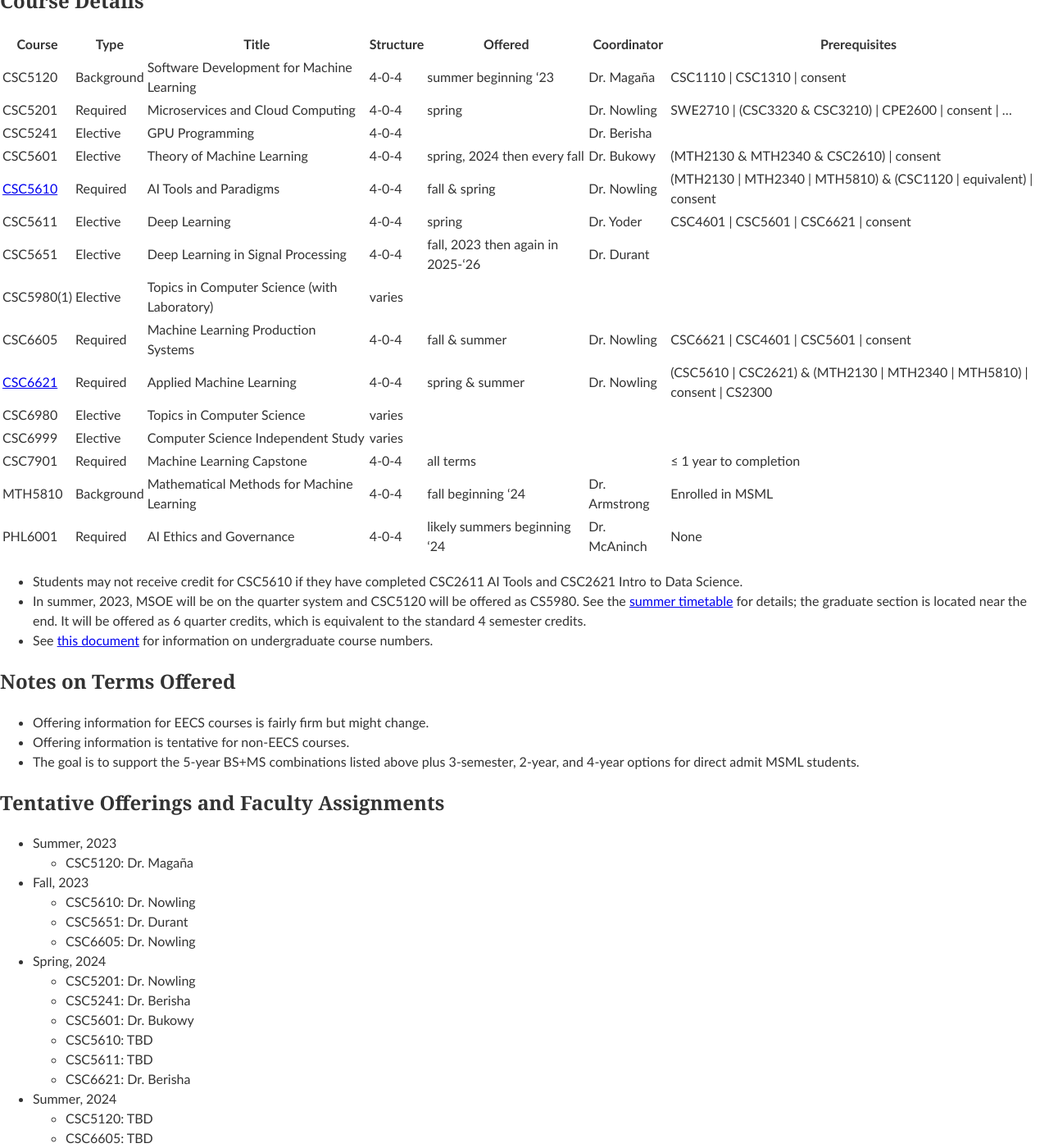
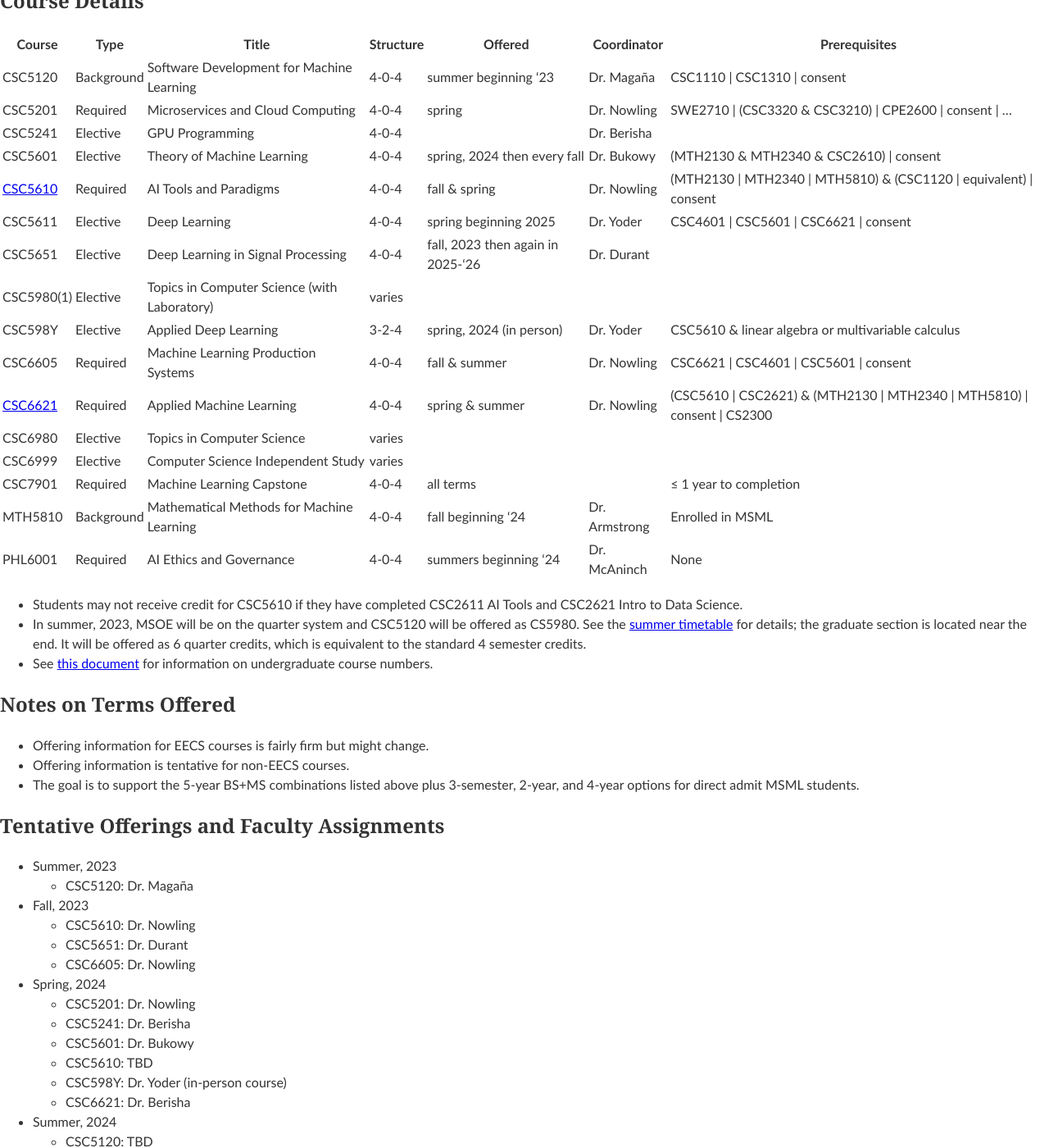
Before and after one commit to edurant/edurant.github.io, a Jekyll site: the page built from advising/msml.md, in a window 1280 px wide and 1400 px high, scrolled down 2260 px. Shown: the whole window at 82% size. Built offline with Jekyll 4.4.1, drawn with Linux system fonts in a browser that asks for light colours; our own code applies the rules of GitHub Pages for plain Markdown files; some of the changed text lies outside the part shown.

Commit message:
MSML course offering updates

```diff
--- a/advising/msml.md
+++ b/advising/msml.md
@@ -78,16 +78,17 @@ CSC5201 | Required | Microservices and Cloud Computing | 4-0-4 | spring | Dr. No
 CSC5241 | Elective | GPU Programming | 4-0-4 | | Dr. Berisha
 CSC5601 | Elective | Theory of Machine Learning | 4-0-4 | spring, 2024 then every fall | Dr. Bukowy | (MTH2130 &amp; MTH2340 &amp; CSC2610) &#124; consent
 [CSC5610](https://catalog.msoe.edu/preview_course_nopop.php?catoid=30&coid=38207&) | Required | AI Tools and Paradigms | 4-0-4 | fall &amp; spring | Dr. Nowling | (MTH2130 &#124; MTH2340 &#124; MTH5810) &amp; (CSC1120 &#124; equivalent) &#124; consent
-CSC5611 | Elective | Deep Learning | 4-0-4 | spring | Dr. Yoder | CSC4601 &#124; CSC5601 &#124; CSC6621 &#124; consent
+CSC5611 | Elective | Deep Learning | 4-0-4 | spring beginning 2025 | Dr. Yoder | CSC4601 &#124; CSC5601 &#124; CSC6621 &#124; consent
 CSC5651 | Elective | Deep Learning in Signal Processing | 4-0-4 | fall, 2023 then again in 2025-&lsquo;26 | Dr. Durant
 CSC5980(1) | Elective | Topics in Computer Science (with Laboratory) | varies
+CSC598Y | Elective | Applied Deep Learning | 3-2-4 | spring, 2024 (in person) | Dr. Yoder | CSC5610 &amp; linear algebra or multivariable calculus
 CSC6605 | Required | Machine Learning Production Systems | 4-0-4 | fall &amp; summer | Dr. Nowling | CSC6621 &#124; CSC4601 &#124; CSC5601 &#124; consent
 [CSC6621](https://catalog.msoe.edu/preview_course_nopop.php?catoid=30&coid=38208&) | Required | Applied Machine Learning | 4-0-4 | spring &amp; summer | Dr. Nowling | (CSC5610 &#124; CSC2621) &amp; (MTH2130 &#124; MTH2340 &#124; MTH5810) &#124; consent &#124; CS2300
 CSC6980 | Elective | Topics in Computer Science | varies
 CSC6999 | Elective | Computer Science Independent Study | varies
 CSC7901 | Required | Machine Learning Capstone | 4-0-4 | all terms | | ≤ 1 year to completion
 MTH5810 | Background | Mathematical Methods for Machine Learning | 4-0-4 | fall beginning &lsquo;24 | Dr. Armstrong | Enrolled in MSML
-PHL6001 | Required | AI Ethics and Governance | 4-0-4 | likely summers beginning &lsquo;24 | Dr. McAninch | None
+PHL6001 | Required | AI Ethics and Governance | 4-0-4 | summers beginning &lsquo;24 | Dr. McAninch | None
 
 * Students may not receive credit for CSC5610 if they have completed CSC2611 AI Tools and CSC2621 Intro to Data Science.
 * In summer, 2023, MSOE will be on the quarter system and CSC5120 will be offered as CS5980. See the [summer timetable](https://msoe.s3.amazonaws.com/files/resources/2023-q4-schedule-of-classes.pdf) for details; the graduate section is located near the end. It will be offered as 6 quarter credits, which is equivalent to the standard 4 semester credits.
@@ -111,11 +112,12 @@ PHL6001 | Required | AI Ethics and Governance | 4-0-4 | likely summers beginning
   * CSC5241: Dr. Berisha
   * CSC5601: Dr. Bukowy
   * CSC5610: TBD
-  * CSC5611: TBD
+  * CSC598Y: Dr. Yoder (in-person course)
   * CSC6621: Dr. Berisha
 * Summer, 2024
   * CSC5120: TBD
   * CSC6605: TBD
+  * PHL6001: Dr. McAninch (7-week subterm 1)
 * Fall, 2024
   * …
   * CSC5980 (Topics: Reinforcement Learning) (*tentative*): Dr. Kedziora
```
